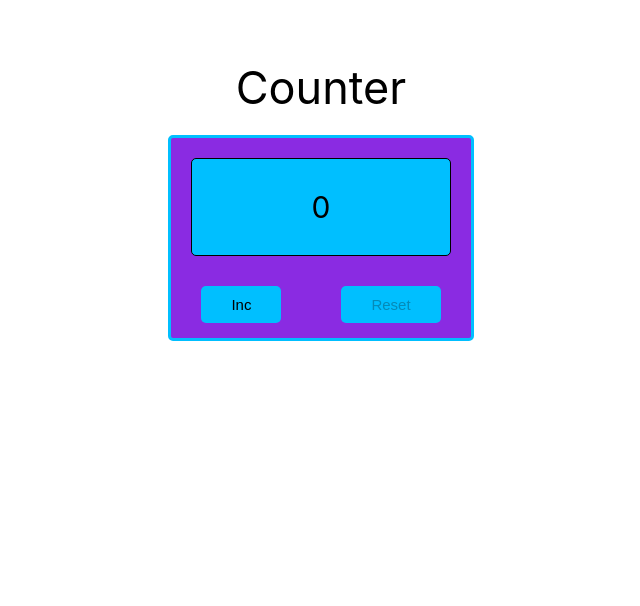
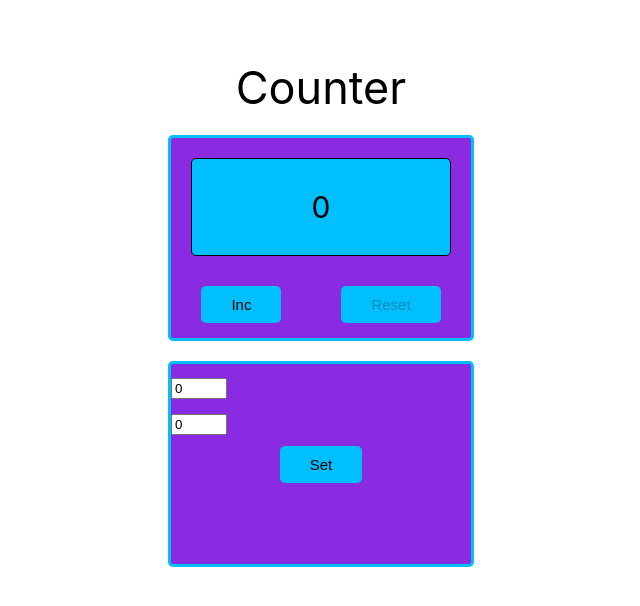
Before and after one commit to DimaK0489/Counter, a React (Create React App) app: page / in a window 1280 px wide. Shown: the top 606 px of the page, without its empty margins (319-959 px from the left). Built offline with nearby package versions, Linux system fonts and the light colour scheme.

Commit message:
unit commit

```diff
--- a/src/App.css
+++ b/src/App.css
@@ -33,3 +33,9 @@
 .title{
   font-size: 45px;
 }
+.inputs{
+  display: block;
+  text-align: center;
+  width: 20px;
+
+}
--- a/src/App.tsx
+++ b/src/App.tsx
@@ -4,13 +4,19 @@ import Counter from "./components/counter";
 import Button from "./components/button";
 
 
+
 function App() {
 
     let [state, setState] = useState<number>(0)
     let [style, setStyle] = useState<string>('')
+    let [value, setValue] = useState<number>(0)
+
+    const num = () => {
+        setValue(value+1)
+    }
+
 
     let styles = ''
-
     const counterIncrement = () => {
         let count = state + 1
         if (count >= 5) {
@@ -27,6 +33,7 @@ function App() {
 
     return (
         <div className="App">
+            <>
                 <span className='title'>Counter</span>
                 <div className='CounterWrapper'>
                     <Counter
@@ -46,6 +53,18 @@ function App() {
                         />
                     </div>
                 </div>
+            </>
+
+            <>
+                <div className='CounterWrapper'>
+                    <div className={"inputs"}>
+                        <input title={"max value:"} type="number" min={"1"} value={value} max={"10"}
+                               onChange={(e)=>{num()}}/>
+                        <input title={"start value:"} type="number" min={"0"} value={value} max={"10"} />
+                    </div>
+                    <button className={"Button"}>Set</button>
+                </div>
+            </>
         </div>
     );
 }
--- a/src/components/button.tsx
+++ b/src/components/button.tsx
@@ -4,7 +4,6 @@ import '../App.css';
 type ButtonPropsType = {
     title: string
     counter: () => void
-    states?:number
     disabled: boolean
 }
 
```
Lines whose indentation alone changed are shown as unchanged.
